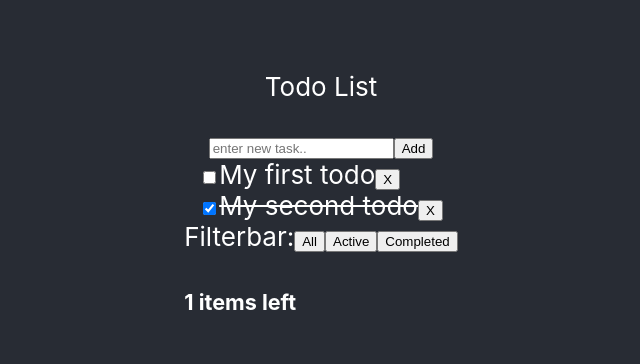
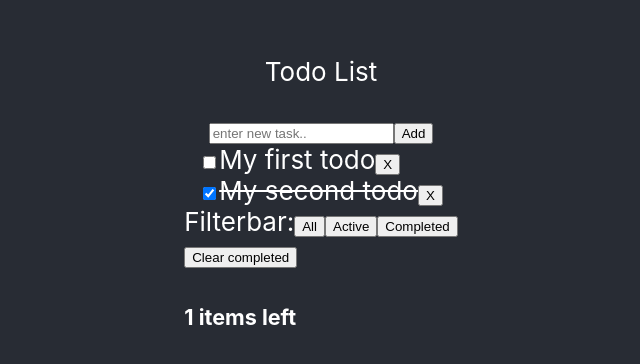
Before and after one commit to yonatanbern/react-to-do-list, a React (Create React App) app: page / in a window 1280 px wide. Shown: the part 202-566 px from the top of the page, without its empty margins (319-959 px from the left). Built offline with nearby package versions, Linux system fonts and the light colour scheme.

Commit message:
added feature of clearing all completed todos

```diff
--- a/src/components/App.js
+++ b/src/components/App.js
@@ -54,6 +54,11 @@ function App() {
     }
   }
 
+  const removeCompletedTodos = () => {
+    const newTodos = todos.filter(todo => todo.isCompleted === false);
+    setTodos(newTodos);
+  }
+
   return (
     <div >
       <header className="App-header">
@@ -63,7 +68,7 @@ function App() {
 
         <TodoList todos={getFilteredTodos()} removeTodo={removeTodo} toggleTodo={toggleTodo} />
 
-        <Filterbar originList={todos} setDisplayFilter={setDisplayFilter} filterOptions={FILTER_OPTIONS} />
+        <Filterbar originList={todos} setDisplayFilter={setDisplayFilter} filterOptions={FILTER_OPTIONS} removeCompletedTodos={removeCompletedTodos} />
       </header>
     </div>
   );
--- a/src/components/Filterbar.jsx
+++ b/src/components/Filterbar.jsx
@@ -1,6 +1,6 @@
 import React from 'react'
 
-const Filterbar = ({originList, setDisplayFilter, filterOptions })=> {
+const Filterbar = ({originList, setDisplayFilter, filterOptions, removeCompletedTodos })=> {
 
     const numOfActiveTasks = (originList)=> {
         let num = 0;
@@ -18,8 +18,10 @@ const Filterbar = ({originList, setDisplayFilter, filterOptions })=> {
             <button onClick={()=>setDisplayFilter(filterOptions.ALL)}>All</button>
             <button onClick={()=>setDisplayFilter(filterOptions.UNCOMPLETED)}>Active</button>
             <button onClick={()=>setDisplayFilter(filterOptions.COMPLETED)}>Completed</button>
+
+            <br/>
+            <button onClick={()=>removeCompletedTodos()}>Clear completed</button>
             <h5>{numOfActiveTasks(originList)} items left</h5>
-
         </div>
     )
 }
```
